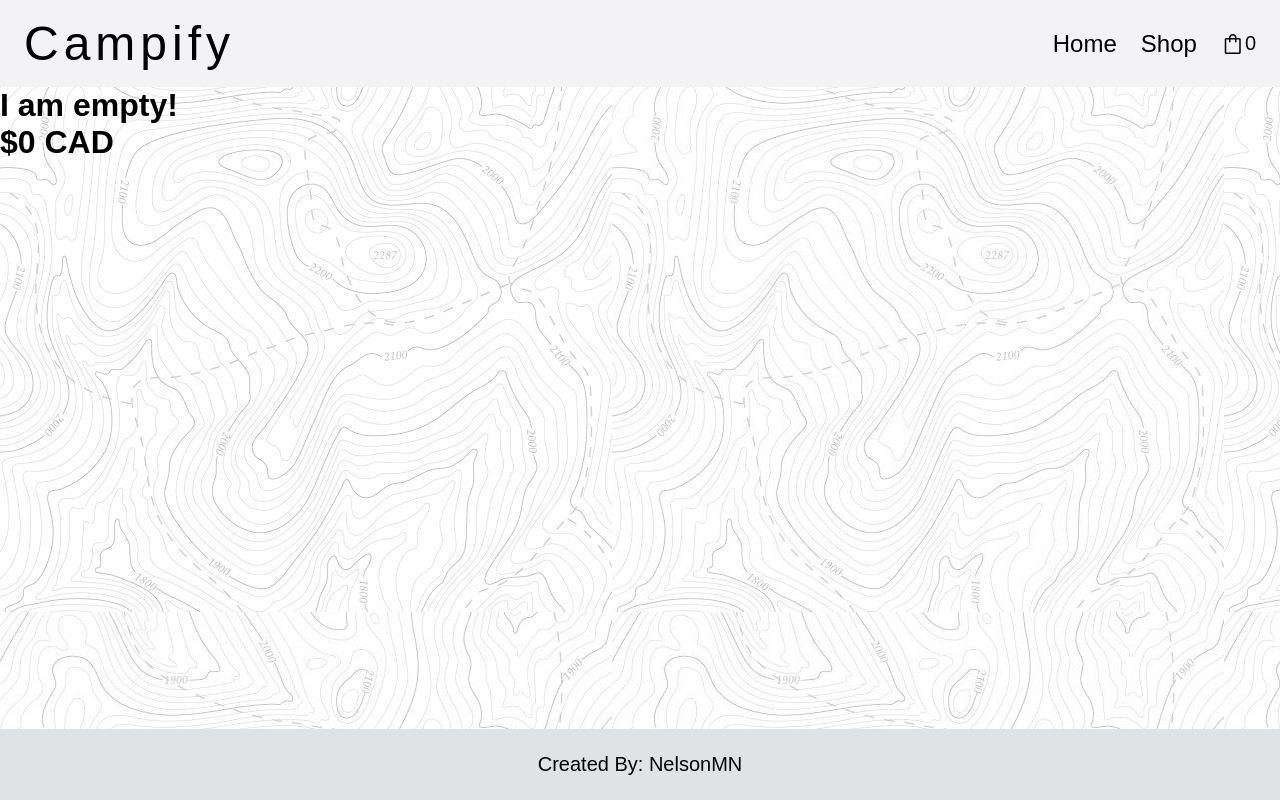
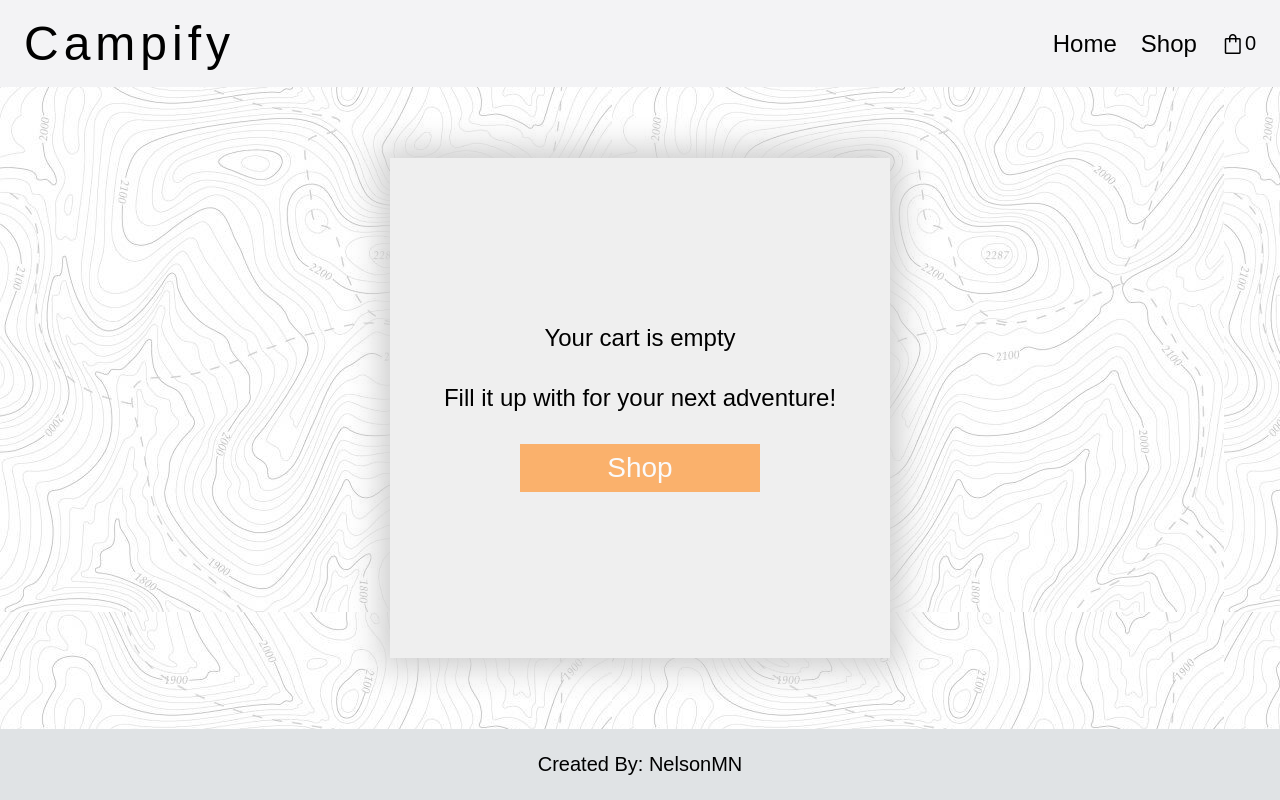
Before and after one commit to NelsonMN/shopping-cart, a React (Create React App) app: page /cart in a window 1280 px wide. Built offline with nearby package versions, Linux system fonts and the light colour scheme.

Commit message:
Added empty-cart page

```diff
--- a/src/pages/Cart.js
+++ b/src/pages/Cart.js
@@ -19,16 +19,19 @@ const Cart = ({ cart, setCart, total, setTotal }) => {
 
 const EmptyCart = ({ cart, total }) => {
   return (
-    <div className='cart-page'>
-      <h1>I am empty!</h1>
-      <h1>${total} CAD</h1>
+    <div className='empty-cart-page'>
+      <div className='empty-box'>
+        <h2>Your cart is empty</h2>
+        <h2>Fill it up with for your next adventure!</h2>
+        <button>Shop</button>
+      </div>
     </div>
   )
 }
 
 const NonEmptyCart = ({ cart, total }) => {
   return (
-    <div className='cart-page'>
+    <div className='nonempty-cart-page'>
       <h1>I am not empty!</h1>
       {cart.map(element => {
         return <h1>{element.name}</h1>
--- a/src/pages/Home.js
+++ b/src/pages/Home.js
@@ -18,17 +18,41 @@ const Home = () => {
       <div className="section2">
         <h1>Featured Items</h1>
         <div className="featured-items">
-          <div className="item-image">
-            <Link to='/shop/furniture1'><img src={furniture[0].image} alt={furniture[0].name}></img></Link>
+          <div className="item">
+            <Link to='/shop/furniture1'>
+              <img className='item-image' src={furniture[0].image} alt={furniture[0].name}></img>
+              <div className='item-info'>
+                <h3>{furniture[0].name}</h3>
+                <h3>${furniture[0].price} CAD</h3>
+              </div>
+            </Link>
           </div>
-          <div className="item-image">
-            <Link to='/shop/sleeping2'><img src={sleeping[1].image} alt={sleeping[1].name}></img></Link>
+          <div className="item">
+            <Link to='/shop/sleeping2'>
+              <img className='item-image' src={sleeping[1].image} alt={sleeping[1].name}></img>
+              <div className='item-info'>
+                <h3>{sleeping[1].name}</h3>
+                <h3>${sleeping[1].price} CAD</h3>
+              </div>
+            </Link>
           </div>
-          <div className="item-image">
-            <Link to='/shop/tent7'><img src={tents[6].image} alt={tents[6].name}></img></Link>
+          <div className="item">
+            <Link to='/shop/tent7'>
+              <img className='item-image' src={tents[6].image} alt={tents[6].name}></img>
+              <div className='item-info'>
+                <h3>{tents[6].name}</h3>
+                <h3>${tents[6].price} CAD</h3>
+              </div>
+            </Link>
           </div>
-          <div className="item-image">
-            <Link to='/shop/furniture4'><img src={furniture[3].image} alt={furniture[3].name}></img></Link>
+          <div className="item">
+            <Link to='/shop/furniture4'>
+              <img className='item-image' src={furniture[3].image} alt={furniture[3].name}></img>
+              <div className='item-info'>
+                <h3>{furniture[3].name}</h3>
+                <h3>${furniture[3].price} CAD</h3>
+              </div>
+            </Link>
           </div>
         </div>
       </div>
--- a/src/styles/cart-page.css
+++ b/src/styles/cart-page.css
@@ -1,3 +1,44 @@
-.cart-page {
+.nonempty-cart-page,
+.empty-cart-page {
     flex-grow: 1;
 }
+
+/* Empty Cart */
+
+.empty-cart-page {
+    display: flex;
+    justify-content: center;
+    align-items: center;
+}
+
+.empty-cart-page > div {
+    height: 500px;
+    width: 500px;
+    background-color: rgb(239, 239, 239);
+}
+
+.empty-box {
+    display: flex;
+    justify-content: center;
+    align-items: center;
+    flex-direction: column;
+    gap: 2rem;
+    box-shadow: 0 0 30px 10px rgb(206, 206, 206);
+}
+
+.empty-box > button {
+    height: 3rem;
+    width: 15rem;
+    font-size: 1.75rem;
+    background: rgb(255, 151, 54);
+	border: none;
+	cursor: pointer;
+    transition: .5s;
+    color: white;
+    opacity: 0.7;
+}
+
+.empty-box > button:hover {
+    opacity: 1;
+    transition: .5s;
+}
--- a/src/styles/home.css
+++ b/src/styles/home.css
@@ -94,13 +94,13 @@
     background: white;
 	border: none;
 	cursor: pointer;
-    box-shadow: 5px 5px 0 0 rgb(88, 203, 88);
+    box-shadow: 5px 5px 0 0 rgb(255, 151, 54);
     transition: .5s;
 }
 
 .shop-button:hover {
     color: white;
-    background: rgb(88, 203, 88);
+    background: rgb(255, 151, 54);;
     box-shadow: 5px 5px 0 0 white;
     transition: .5s;
 }
--- a/src/styles/shop.css
+++ b/src/styles/shop.css
@@ -15,6 +15,13 @@ img {
     background-color: white;
     cursor: pointer;
     position: relative;
+    transition: .5s;
+}
+
+.category:hover {
+    background-color: black;
+    color: white;
+    transition: .5s;
 }
 
 .catalog {
@@ -40,22 +47,23 @@ h3 {
     flex-direction: column;
     width: 300px;
     align-items: center;
-    gap: .5rem;
+    justify-content: center;
+    transform: scale(1.05);
+    transition: 0.5s;
+}
+
+.item:hover {
+    transform: scale(1);
+    transition: .5s;
 }
 
 .item-image {
-    background-color: rgb(231, 231, 232);
+    background-color: rgb(239, 239, 239);
     transition: .5s;
     cursor: pointer;
     height: 300px;
     width: 300px;
-    transform: scale(1.05);
-    box-shadow: 0 0 30px 5px rgb(206, 206, 206);
-}
-
-.item-image:hover {
-    transform: scale(1);
-    transition: .5s;
+    /* box-shadow: 0 0 15px 5px rgb(206, 206, 206); */
 }
 
 .item-info > h3{
@@ -63,5 +71,12 @@ h3 {
 }
 
 .item-info {
-    padding-top: 1rem;
+    padding: 1rem;
+    width: 300px;
+    text-align: center;
 }
+
+.item-image:hover {
+    transform: scale(1);
+    transition: .5s;
+}
```
